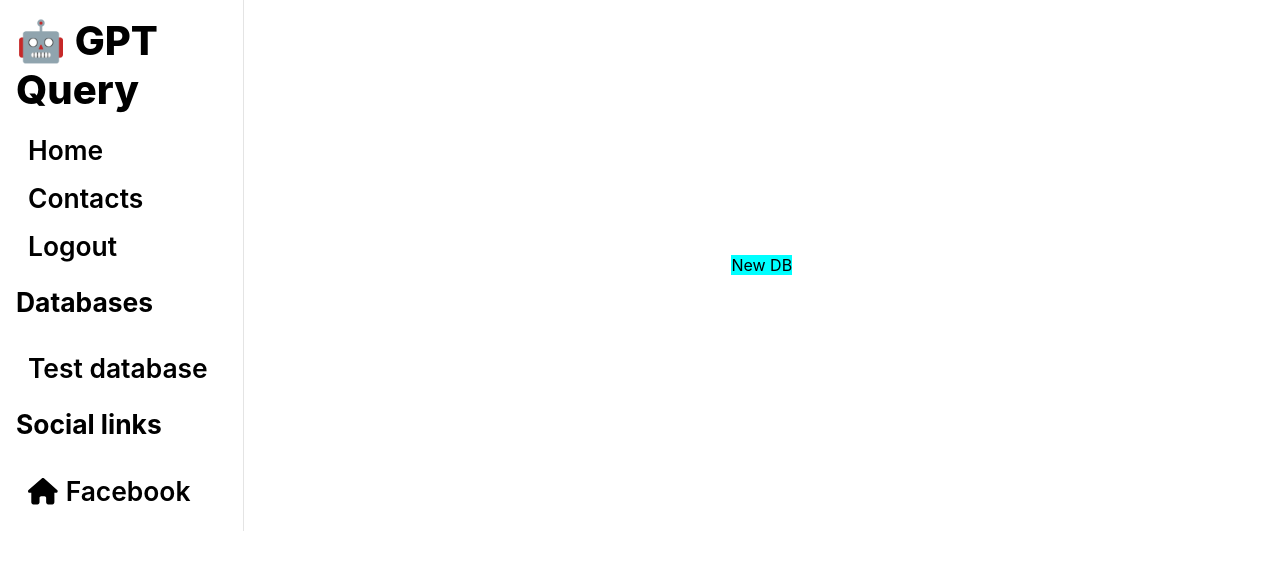
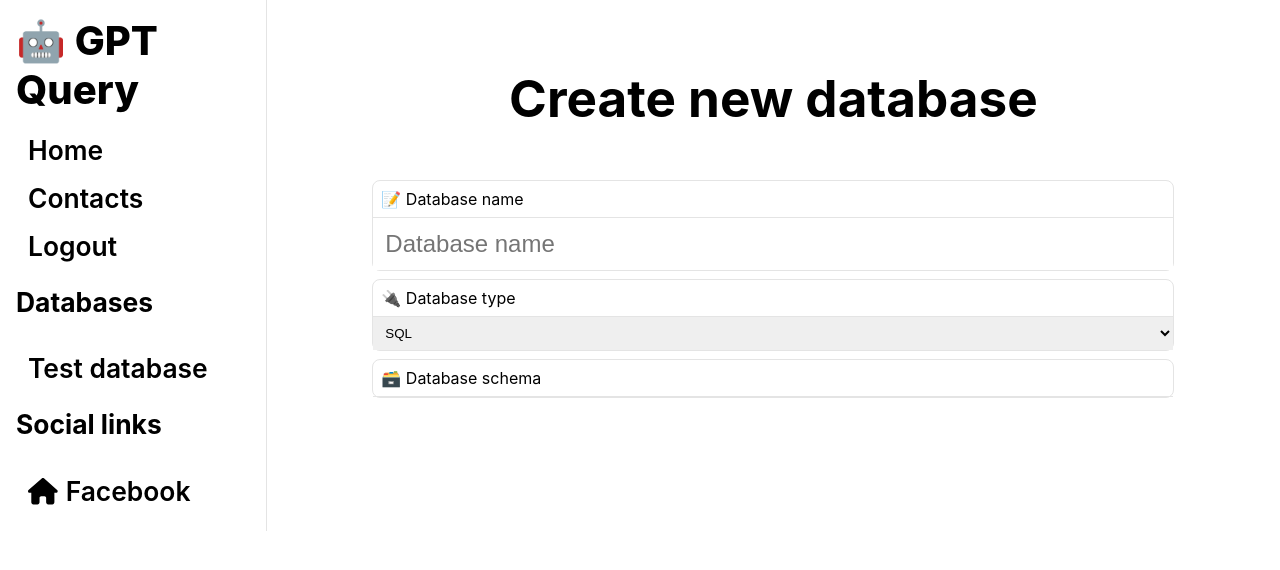
Before and after one commit to tanhtanh1505/gpt-query, a React (Create React App) app in the folder client/: page / in a window 1280 px wide. Both pictures are taken after a click on the button "New database". Shown: the top 570 px of the page. Built offline with nearby package versions, Linux system fonts and the light colour scheme; the HTML template or start-up script is replaced by a standard one.

Commit message:
feat: Create table component

```diff
--- /dev/null
+++ b/client/src/components/Table/Table.module.scss
@@ -0,0 +1,23 @@
+.wrapper {
+   display: flex;
+   flex-direction: column;
+   border: 1px solid #e4e4e4;
+   border-radius: 8px;
+   max-width: 800px;
+   margin-top: 8px;
+}
+
+.header {
+   display: flex;
+   padding: 8px;
+}
+
+.icon {
+}
+
+.title {
+}
+
+.body {
+   border-top: 1px solid #e4e4e4;
+}
--- /dev/null
+++ b/client/src/components/Table/index.js
@@ -0,0 +1,18 @@
+import classNames from 'classnames/bind';
+import styles from './Table.module.scss';
+
+const cx = classNames.bind(styles);
+
+function Table({ icon, title, children }) {
+   return (
+      <div className={cx('wrapper')}>
+         <div className={cx('header')}>
+            {icon && <div className={cx('icon')}>{icon}</div>}
+            <div className={cx('title')}>{title}</div>
+         </div>
+         <div className={cx('body')}>{children}</div>
+      </div>
+   );
+}
+
+export default Table;
--- /dev/null
+++ b/client/src/components/TableWithInput/TableWithInput.module.scss
@@ -0,0 +1,11 @@
+.wrapper {
+   display: flex;
+   flex-flow: column;
+}
+
+.options {
+   border: 0px;
+   outline: 0px;
+   padding: 12px;
+   font-size: 1.5rem;
+}
--- /dev/null
+++ b/client/src/components/TableWithInput/index.js
@@ -0,0 +1,17 @@
+import classNames from 'classnames/bind';
+import Table from '../Table';
+import styles from './TableWithInput.module.scss';
+
+const cx = classNames.bind(styles);
+
+function TableWithInput({ icon, title, textInput }) {
+   return (
+      <Table icon={icon} title={title}>
+         <center className={cx('wrapper')}>
+            <input className={cx('options')} type="text" placeholder={textInput} />
+         </center>
+      </Table>
+   );
+}
+
+export default TableWithInput;
--- /dev/null
+++ b/client/src/components/TableWithSelect/TableWithSelect.module.scss
@@ -0,0 +1,10 @@
+.wrapper {
+   display: flex;
+   flex-flow: column;
+}
+
+.options {
+   border: 0px;
+   outline: 0px;
+   padding: 8px;
+}
--- /dev/null
+++ b/client/src/components/TableWithSelect/index.js
@@ -0,0 +1,26 @@
+import classNames from 'classnames/bind';
+import Table from '../Table';
+import styles from './TableWithSelect.module.scss';
+
+const cx = classNames.bind(styles);
+
+function TableWithSelect({ icon, title, options }) {
+   //const options = ['One', 'Two', 'Three', 'Four', 'Five'];
+   const onOptionChangeHandler = (event) => {
+      console.log('User Selected Value - ', event.target.value);
+   };
+
+   return (
+      <Table icon={icon} title={title}>
+         <center className={cx('wrapper')}>
+            <select className={cx('options')} onChange={onOptionChangeHandler}>
+               {options.map((option, index) => {
+                  return <option key={index}>{option}</option>;
+               })}
+            </select>
+         </center>
+      </Table>
+   );
+}
+
+export default TableWithSelect;
--- a/client/src/layouts/DefaultLayout/DefaultLayout.module.scss
+++ b/client/src/layouts/DefaultLayout/DefaultLayout.module.scss
@@ -1,11 +1,11 @@
 .wrapper {
    display: flex;
-   align-items: center;
 }
 
 .container {
    display: flex;
-   align-items: center;
    justify-content: center;
-   width: 100vw;
+   width: 100%;
+   height: 100vh;
+   padding: 16px 8px 8px 8px;
 }
--- a/client/src/layouts/components/Sidebar/Sidebar.module.scss
+++ b/client/src/layouts/components/Sidebar/Sidebar.module.scss
@@ -2,7 +2,7 @@
    padding: 16px;
    height: 100%;
 
-   width: 260px;
+   width: 300px;
    border-right: 1px solid #e4e4e4;
 }
 
--- a/client/src/pages/NewDatabase/NewDatabase.module.scss
+++ b/client/src/pages/NewDatabase/NewDatabase.module.scss
@@ -1,3 +1,10 @@
 .wrapper {
-   background-color: aqua;
+   width: 100%;
+   display: flex;
+   flex-direction: column;
 }
+
+.title {
+   font-size: 3.2rem;
+   font-weight: 700;
+}
--- a/client/src/pages/NewDatabase/index.js
+++ b/client/src/pages/NewDatabase/index.js
@@ -1,10 +1,22 @@
 import classNames from 'classnames/bind';
+import Table from '~/components/Table';
+import TableWithInput from '~/components/TableWithInput';
+import TableWithSelect from '~/components/TableWithSelect';
 import styles from './NewDatabase.module.scss';
 
 const cx = classNames.bind(styles);
 
 function NewDatabase({ id }) {
-   return <div className={cx('wrapper')}>New DB</div>;
+   return (
+      <div className={cx('wrapper')}>
+         <center>
+            <p className={cx('title')}>Create new database</p>
+            <TableWithInput title="📝 Database name" textInput="Database name" />
+            <TableWithSelect title="🔌 Database type" options={['SQL', 'MySQL', 'NoSQL']} />
+            <Table title="🗃️ Database schema" body={<div>Name</div>} />
+         </center>
+      </div>
+   );
 }
 
 export default NewDatabase;
```
